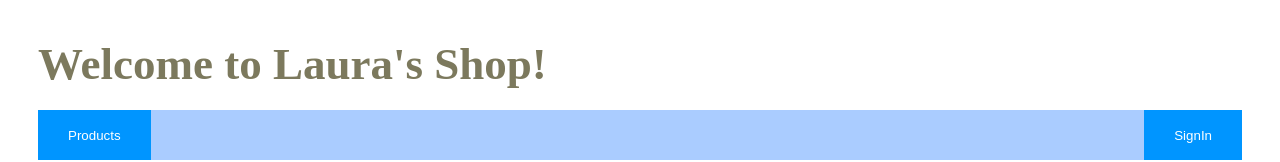
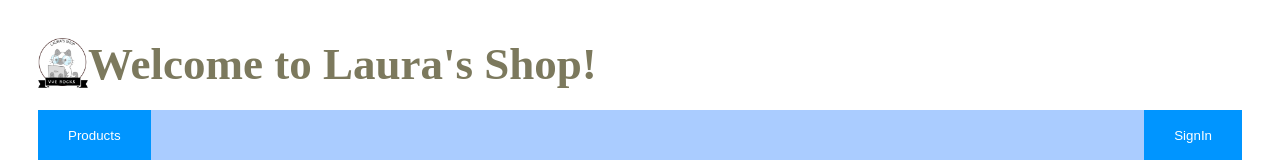
Before and after one commit to perotelazarolaura/Laura-sE-Shop, a Vue app: page / in a window 1280 px wide. Shown: the top 162 px of the page. Built offline with nearby package versions, Linux system fonts and the light colour scheme; no server answers.

Commit message:
navbar additions-logo

```diff
--- a/src/components/navbar.vue
+++ b/src/components/navbar.vue
@@ -1,6 +1,9 @@
 <template>
   <nav>
-    <h1 class="title">{{ title }}</h1>
+    <div class="titleLine">
+      <img class="logo" src="../assets/logo.png">
+      <h1 class="title">{{ title }}</h1>
+    </div>
     <div class="navbar">
       <button @click="goProducts()">
         Products
@@ -88,4 +91,11 @@ export default defineComponent({
 .navbar > button:last-child {
   margin-left: auto;
 }
+.titleLine{
+  display: flex;
+}
+.logo{
+  width: 50px;
+  height: 50px;
+}
 </style>
```
